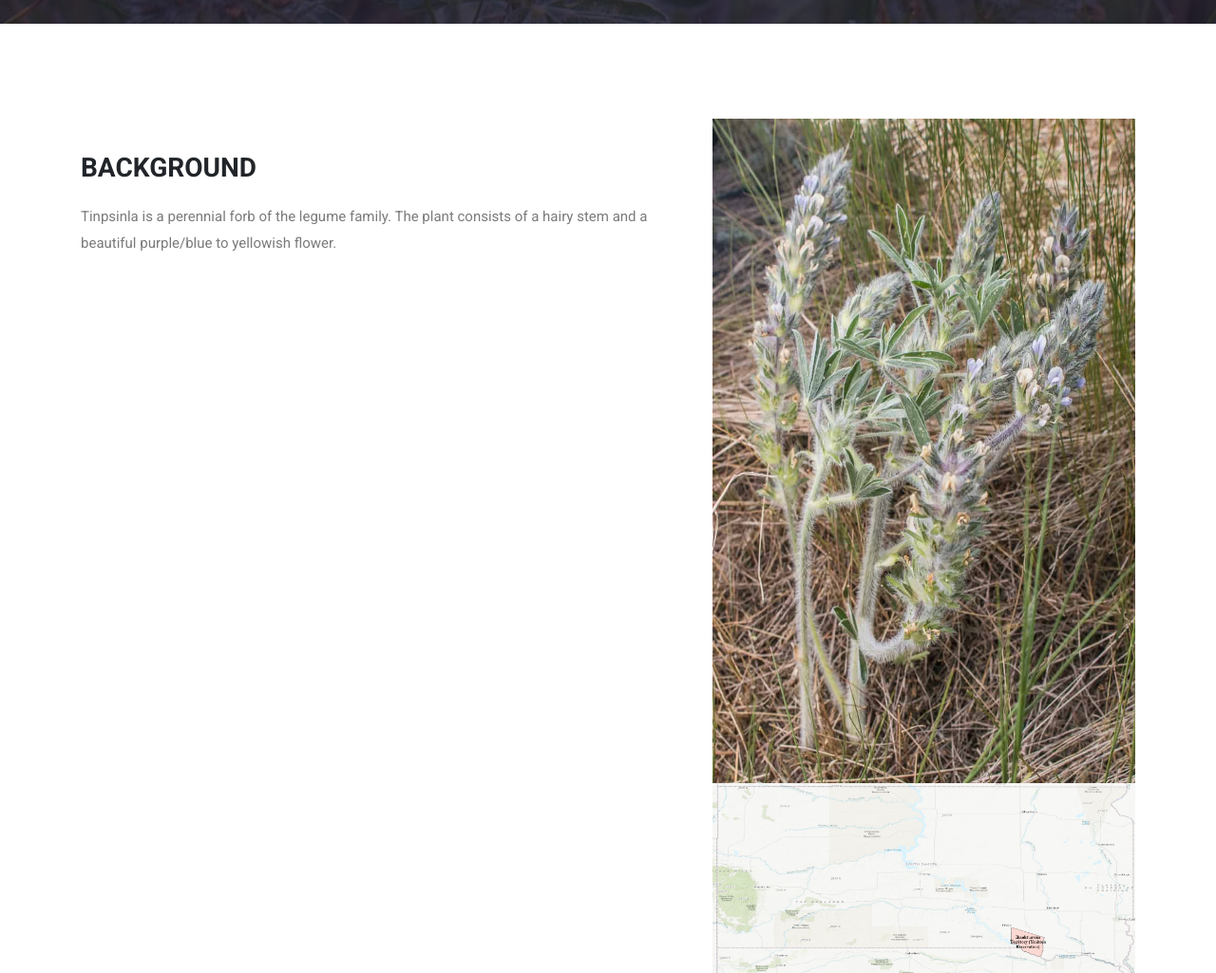
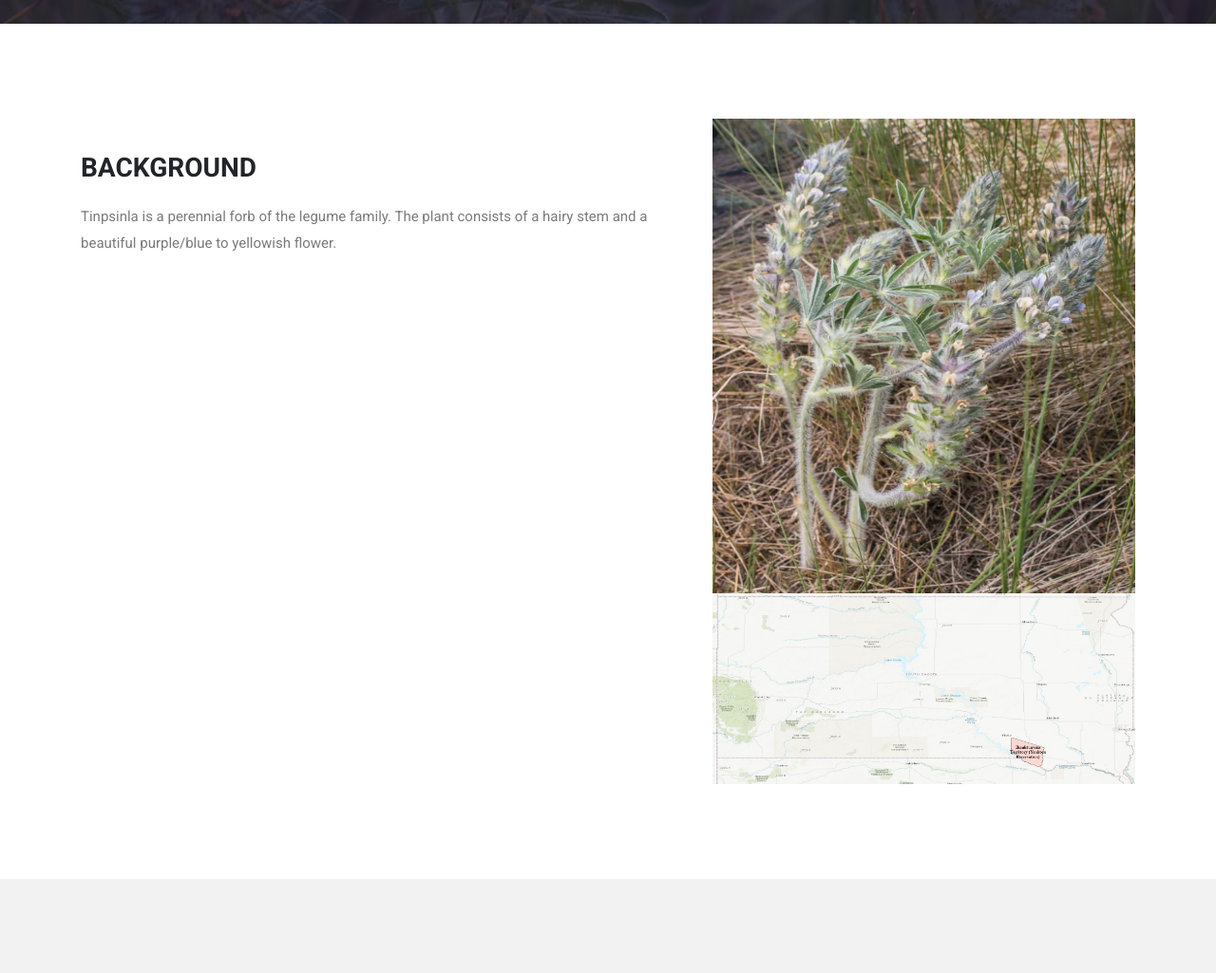
Before and after one commit to evaweddell/Tinpsinla_Project, a website: page theme/index.html in a window 1280 px wide. Shown: the part 980-2005 px from the top of the page at 95% size. Drawn offline with Linux system fonts and the light colour scheme; some packages are replaced by stand-ins of ours; files whose address does not match are found by name; a web font is replaced by a local one.

Commit message:
Update index.html
trying to resize tinpsinla image again

```diff
--- a/theme/index.html
+++ b/theme/index.html
@@ -152,7 +152,7 @@
 			</div><!-- .col-md-7 close -->
 			<div class="col-md-5">
 				<div class="block">
-					<img src="images/Tinpsinla_harvest_8.jpg" alt="Img" width="500" height="700">
+					<img src="images/Tinpsinla_harvest_8.jpg" alt="Img" width="300" height="500">
           <div/>
              <div/>
                 <div/>
```
